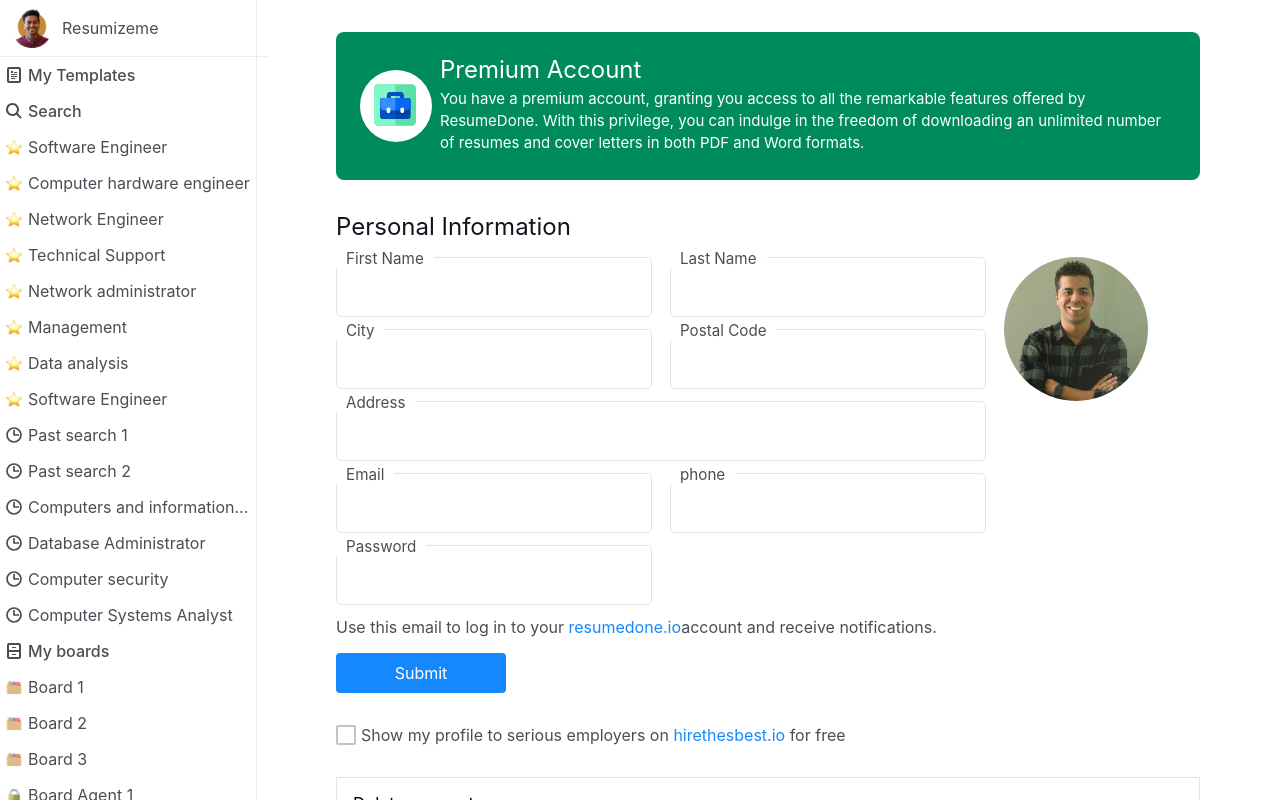
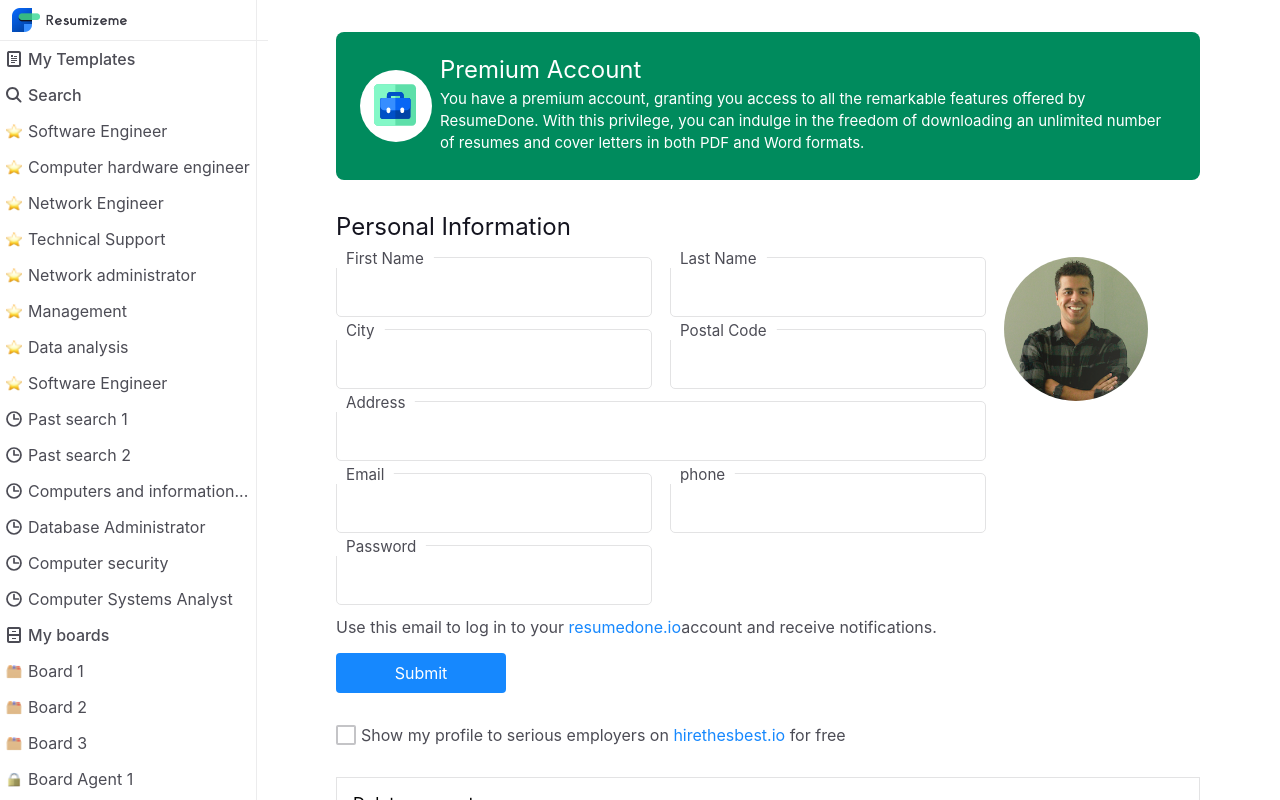
Before and after one commit to pauljoy06/resumedone-demo, a React (Create React App) app: page / in a window 1280 px wide. Shown: the top 800 px of the page. Built offline with nearby package versions, Linux system fonts and the light colour scheme.

Commit message:
Replace logo

```diff
--- a/src/App.css
+++ b/src/App.css
@@ -34,10 +34,6 @@
         width: 100%;
 
         border-bottom: 1px solid #ECECED;
-        .name {
-            display: flex;
-            align-items: center;
-        }
     }
 
     .sidebar-items {
--- a/src/components/sidebar.js
+++ b/src/components/sidebar.js
@@ -2,7 +2,7 @@
 
 import {Icon} from './index';
 
-import logo from '../icons/paul.jpeg';
+import logo from '../icons/logo.png';
 import search from '../icons/search.svg';
 import myTemplate from '../icons/my_template.svg';
 import star from '../icons/star.png';
@@ -116,10 +116,7 @@
 
     return <div className='sidebar'>
         <div className='name-logo-section'>
-            <Icon image={logo} size={40}/>
-            <div className='name'>
-                Resumizeme
-            </div>
+            <Icon image={logo} height={24} width={115}/>
         </div>
         <div className='sidebar-items'>
             {sidebarItems.map((sidebarItem, index)=> <SidebarItem
```
Also changed, not shown: src/icons/logo.png (added).
